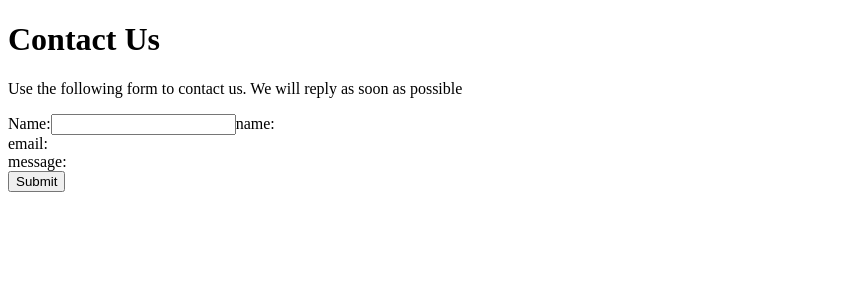
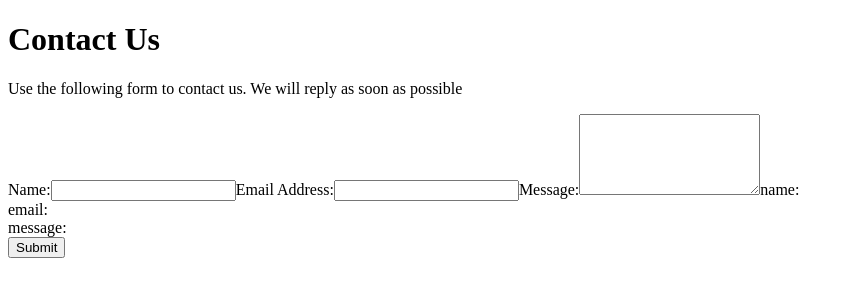
Before and after one commit to benjaminwilliams/contact-react, a React app: page / in a window 1280 px wide. Shown: the top 300 px of the page, without its empty margins (0-850 px from the left). Built offline with nearby package versions, Linux system fonts and the light colour scheme.

Commit message:
add email and message + front end validation

```diff
--- a/src/components/form/ContactUsForm.jsx
+++ b/src/components/form/ContactUsForm.jsx
@@ -1,4 +1,6 @@
 import React from 'react';
+
+
 
 export default class ContactUsForm extends React.Component {
 
@@ -11,7 +13,9 @@ export default class ContactUsForm extends React.Component {
   // Reads the form and returns the entered values
   getFieldValues(){
     return {
-      name: this.refs.name.value
+      name: this.refs.name.value,
+      email: this.refs.email.value,
+      message: this.refs.message.value
     };
   }
 
@@ -28,8 +32,13 @@ export default class ContactUsForm extends React.Component {
 
     return(
       <form onSubmit={this.handleSubmit}>
-        <label htmlFor="name">Name:</label>
-        <input id="name" ref="name" type="text" defaultValue={contactDetails.name} />
+        <label htmlFor="name" >Name:</label>
+        <input id="name" ref="name" type="text" maxLength="256" required defaultValue={contactDetails.name} />
+        <label htmlFor="email" >Email Address:</label>
+        <input id="email" ref="email" maxLength="256" required type="email" defaultValue={contactDetails.email} />
+        <label htmlFor="message">Message:</label>
+        <textarea id="message" ref="message"  type="text" rows="5" maxLength="1000" required />
+
 
 
         name: {contactDetails.name}<br />
```
